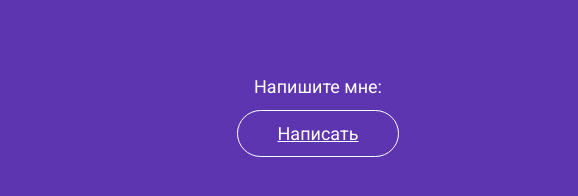
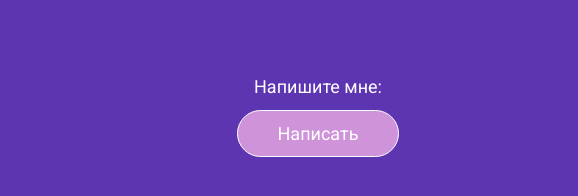
Before and after one commit to shakelazy/shakelazy.github.io, a plain HTML site: page index.html in a window 1280 px wide. In both pictures the pointer is over the link "Написать". Shown: the part 1185-1381 px from the top of the page, 702-1280 px from the left. Drawn offline with Linux system fonts and the light colour scheme.

Commit message:
Add files via upload

```diff
--- a/css/style.css
+++ b/css/style.css
@@ -159,6 +159,7 @@ footer {
 }
 
 .footer-button {
+	text-decoration: none;
 	color: #fff;
 	font-size: 18px;
 	display: inline-block;
@@ -167,6 +168,13 @@ footer {
 	border-radius: 50px;
 	padding: 12px 40px;
 }
+
+.footer-button:hover {
+	background-color: #ce93d8;
+	color: #fff;
+
+}
+
 
 @media (max-width: 1200px) {
 	.header-before-title {
```
